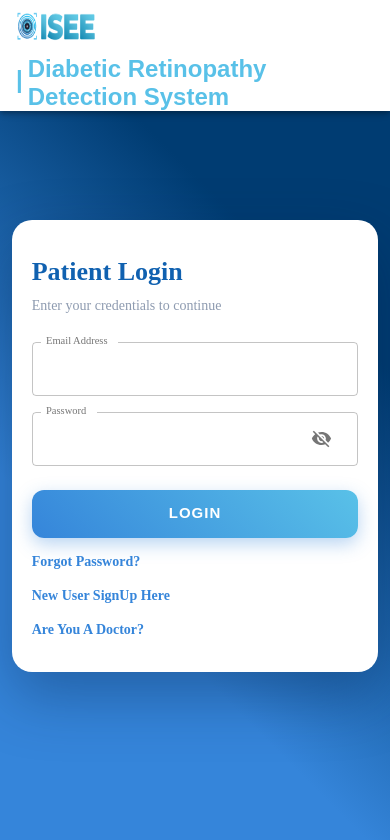
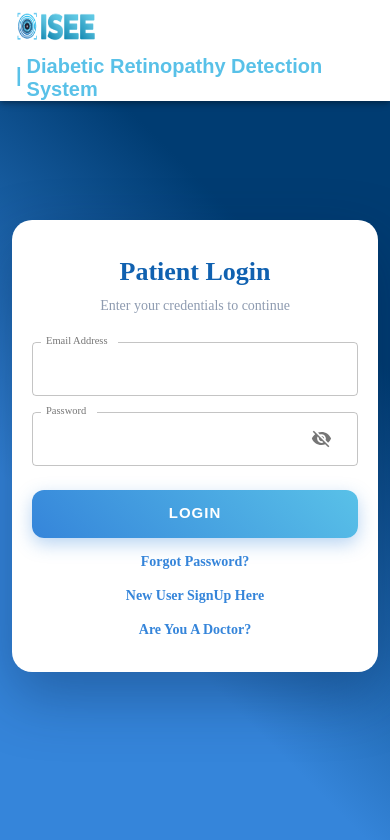
Before and after one commit to tahirabdullah234/iseenew, a React (Create React App) app: page / in a window 390 px wide. Shown: the top 840 px of the page. Built offline with nearby package versions, Linux system fonts and the light colour scheme.

Commit message:
Auths design fixed 2

```diff
--- a/src/components/style.css
+++ b/src/components/style.css
@@ -21,6 +21,15 @@
 .logoTextDiv {
   align-items: center;
   display: flex;
+}
+
+@media (max-width: 600px) {
+  .logoText {
+    font-size: 20px;
+  }
+  .logoTextSlash {
+    font-size: 20px;
+  }
 }
 
 .logoDiv {
--- a/src/pages/DoctorForgetPassword.js
+++ b/src/pages/DoctorForgetPassword.js
@@ -62,6 +62,7 @@ const useStyles = makeStyles({
     fontSize: 20,
     fontWeight: 700,
     color: "#fff",
+    textAlign: "center",
   },
   bannerSub: {
     fontFamily: "Montserrat",
@@ -78,6 +79,8 @@ const useStyles = makeStyles({
     boxSizing: "border-box",
     "@media (max-width: 600px)": {
       padding: "32px 20px",
+      alignItems: "center",
+      textAlign: "center",
     },
   },
   formTitle: {
--- a/src/pages/PatientForgetPassword.js
+++ b/src/pages/PatientForgetPassword.js
@@ -63,6 +63,7 @@ const useStyles = makeStyles({
     fontSize: 20,
     fontWeight: 700,
     color: "#fff",
+    textAlign: "center",
   },
   bannerSub: {
     fontFamily: "Montserrat",
@@ -79,6 +80,8 @@ const useStyles = makeStyles({
     boxSizing: "border-box",
     "@media (max-width: 600px)": {
       padding: "32px 20px",
+      alignItems: "center",
+      textAlign: "center",
     },
   },
   formTitle: {
--- a/src/pages/docreg.js
+++ b/src/pages/docreg.js
@@ -78,6 +78,7 @@ const useStyles = makeStyles({
     fontSize: 20,
     fontWeight: 700,
     color: "#fff",
+    textAlign: "center",
   },
   bannerSub: {
     fontFamily: "Montserrat",
@@ -94,6 +95,8 @@ const useStyles = makeStyles({
     boxSizing: "border-box",
     "@media (max-width: 600px)": {
       padding: "28px 16px",
+      alignItems: "center",
+      textAlign: "center",
     },
   },
   formTitle: {
--- a/src/pages/doctorlogin.js
+++ b/src/pages/doctorlogin.js
@@ -67,6 +67,7 @@ const useStyles = makeStyles({
     fontSize: 20,
     fontWeight: 700,
     color: "#fff",
+    textAlign: "center",
   },
   bannerSub: {
     fontFamily: "Montserrat",
@@ -83,6 +84,8 @@ const useStyles = makeStyles({
     boxSizing: "border-box",
     "@media (max-width: 600px)": {
       padding: "32px 20px",
+      alignItems: "center",
+      textAlign: "center",
     },
   },
   formTitle: {
--- a/src/pages/patientlogin.js
+++ b/src/pages/patientlogin.js
@@ -68,6 +68,7 @@ const useStyles = makeStyles({
     fontSize: 20,
     fontWeight: 700,
     color: "#fff",
+    textAlign: "center",
   },
   bannerSub: {
     fontFamily: "Montserrat",
@@ -84,6 +85,8 @@ const useStyles = makeStyles({
     boxSizing: "border-box",
     "@media (max-width: 600px)": {
       padding: "32px 20px",
+      alignItems: "center",
+      textAlign: "center",
     },
   },
   formTitle: {
--- a/src/pages/patientregistration.js
+++ b/src/pages/patientregistration.js
@@ -75,6 +75,7 @@ const useStyles = makeStyles({
     fontSize: 20,
     fontWeight: 700,
     color: "#fff",
+    textAlign: "center",
   },
   bannerSub: {
     fontFamily: "Montserrat",
@@ -91,6 +92,8 @@ const useStyles = makeStyles({
     boxSizing: "border-box",
     "@media (max-width: 600px)": {
       padding: "28px 16px",
+      alignItems: "center",
+      textAlign: "center",
     },
   },
   formTitle: {
```
